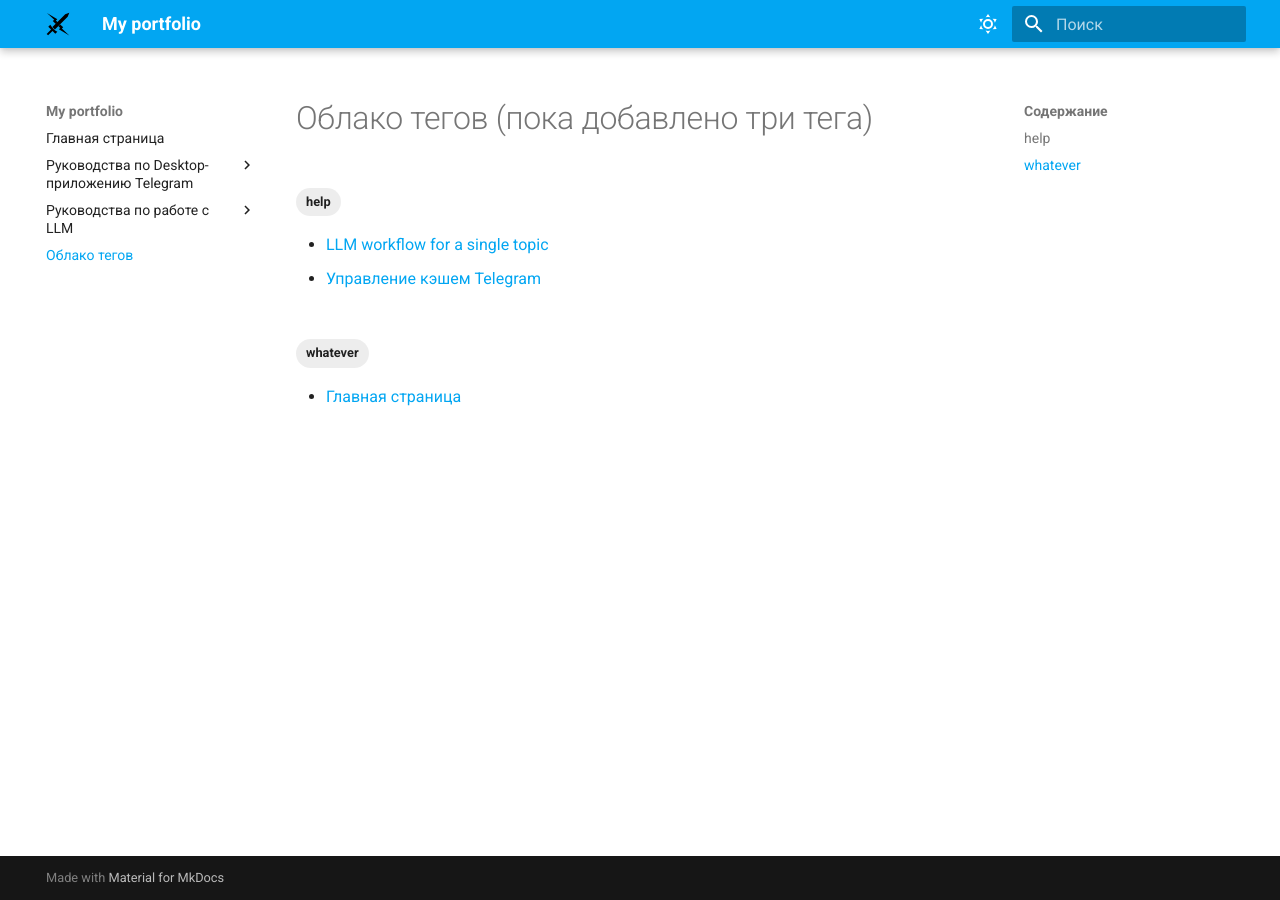
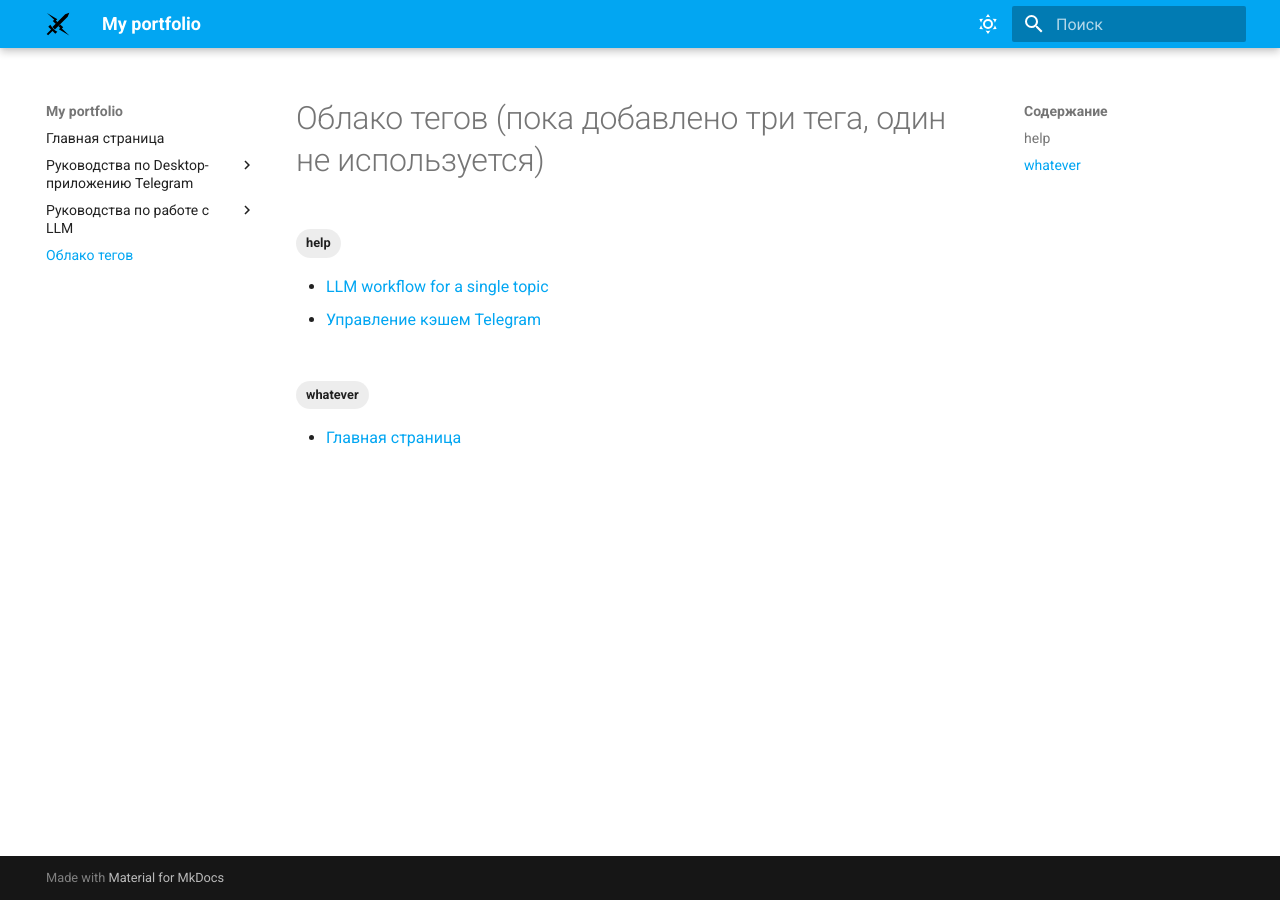
Before and after one commit to sostarovoitov/my-portfolio, an MkDocs documentation site: the page built from docs/tags.md, in a window 1280 px wide. Built offline with MkDocs 1.6.1 and Material for MkDocs 9.7.7, drawn with Linux system fonts in a browser that asks for light colours.

Commit message:
Пятый тест CI/CD

```diff
--- a/docs/tags.md
+++ b/docs/tags.md
@@ -1,3 +1,3 @@
-# Облако тегов (пока добавлено три тега)
+# Облако тегов (пока добавлено три тега, один не используется)
 
 <!-- material/tags -->
```
